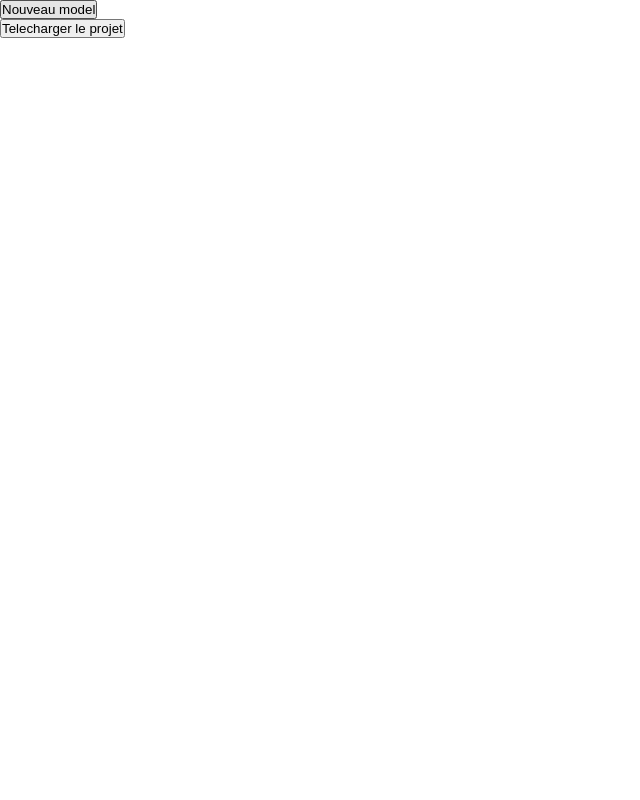
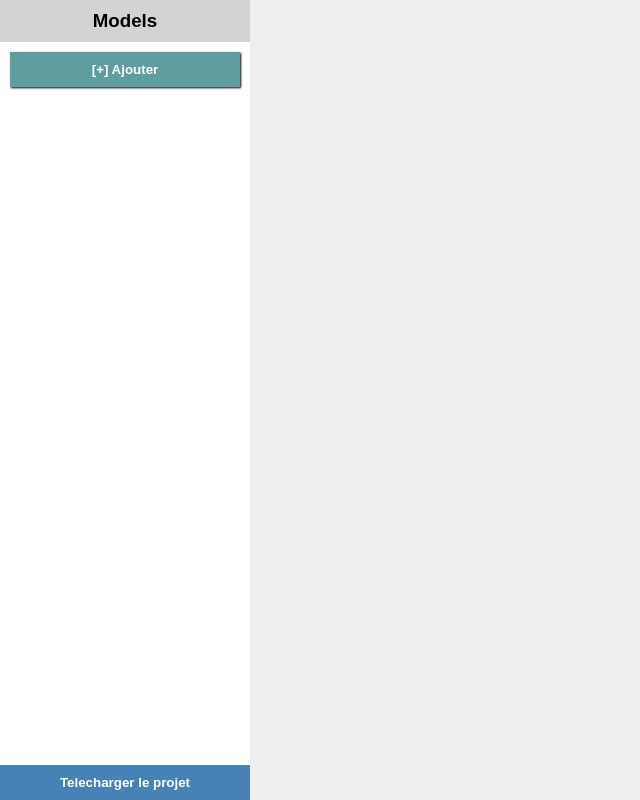
Before and after one commit to INGANZAMARUMPU/umuDyango, a Vue app: page / in a window 1280 px wide. Shown: the whole page, without its empty margins (0-640 px from the left). Built offline with nearby package versions, Linux system fonts and the light colour scheme.

Commit message:
models menu

```diff
--- a/src/components/models_menu.vue
+++ b/src/components/models_menu.vue
@@ -1,12 +1,15 @@
 <template>
 	<div class="parent">
+		<h3>Models</h3>
+		<div class="body">
 			<button>
-      Nouveau model
+				[+] Ajouter
 			</button>
 			<div class="models">
 				<Model v-for="model in models"/>
 			</div>
-    <button>
+		</div>
+		<button class="down">
 			Telecharger le projet
 		</button>
 	</div>
@@ -26,5 +29,33 @@ export default {
 }
 </script>
 <style scoped>
-
+.parent{
+	height: 100vh;
+	max-width: 250px;
+	background-color: white;
+	display: flex;
+	flex-direction: column;
+}
+h3{
+	text-align: center;
+	background-color: lightgray;
+	padding: 10px 20px;
+}
+button{
+	width: 100%;
+}
+.body{
+	flex-grow: 1;
+	padding: 10px;
+}
+.down{
+	background-color: steelblue;
+	box-shadow: none;
+}
+.down:hover{
+	background-color: royalblue;
+}
+.down:active{
+	background-color: steelblue;
+}
 </style>
--- a/src/style.css
+++ b/src/style.css
@@ -2,4 +2,22 @@
 	margin: 0;
 	padding: 0;
 	box-sizing: border-box;
+	font-family: sans-serif;
 }
+body{
+	background-color: #eee;
+}
+button{
+	background-color: cadetblue;
+	padding: 10px 20px;
+	color: white;
+	font-weight: 700;
+	border: 0;
+	box-shadow: black 1px 1px 2px;
+}
+button:hover{
+	background-color: #599;
+}
+button:active{
+	background-color: cadetblue;
+}
```
Lines whose indentation alone changed are shown as unchanged.
